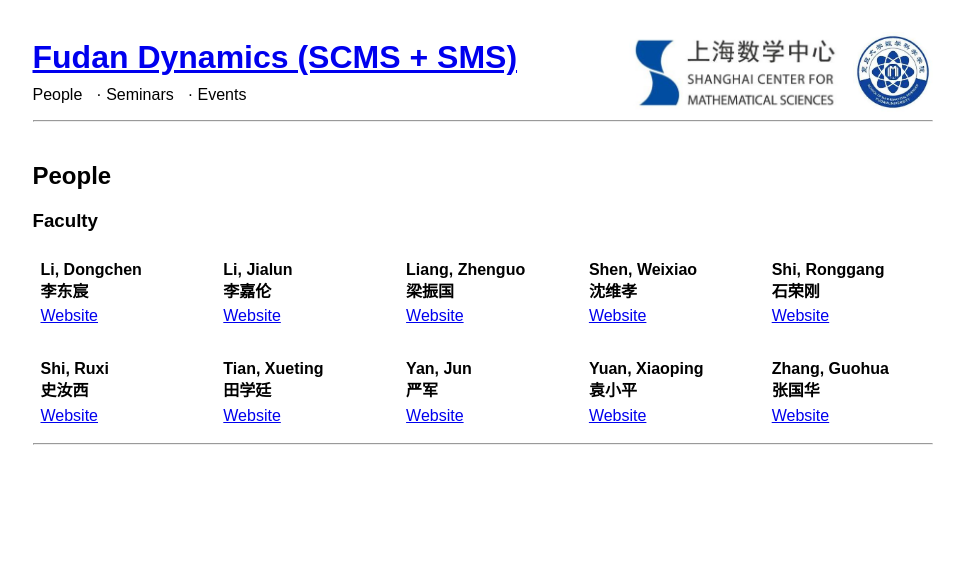
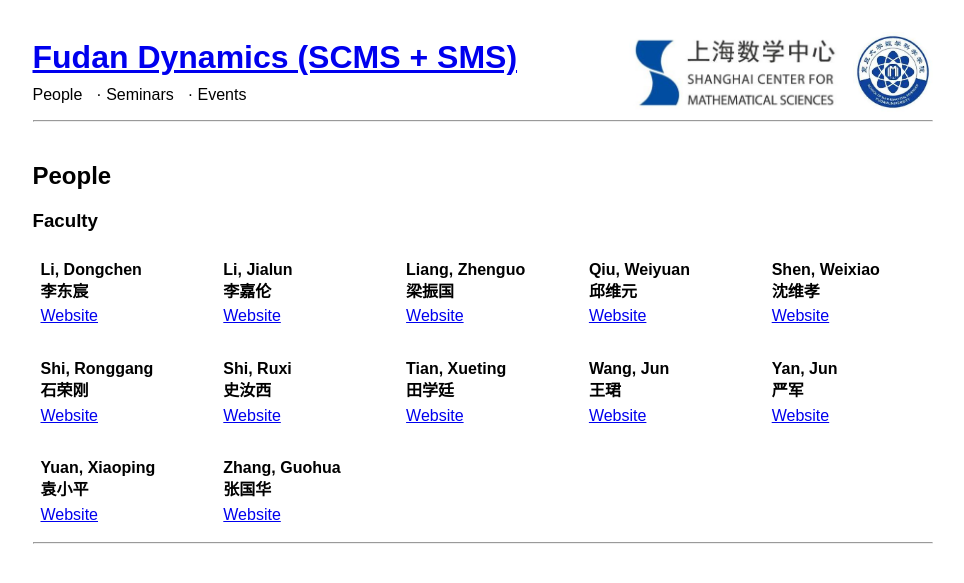
Before and after one commit to dlidynamics/fudandynamics, a Jekyll site: the page built from people/index.md, in a window 1280 px wide. Shown: the top 583 px of the page, without its empty margins (150-1114 px from the left). Built offline with Jekyll 4.4.1, drawn with Linux system fonts in a browser that asks for light colours.

Commit message:
Update people.yml

```diff
--- a/_data/people.yml
+++ b/_data/people.yml
@@ -48,3 +48,13 @@
     name_cn: 梁振国
     role: Faculty
     website: https://math.fudan.edu.cn/fa/16/c30607a326166/page.htm
+
+  - name: "Qiu, Weiyuan"
+    name_cn: 邱维元
+    role: Faculty
+    website: https://math.fudan.edu.cn/fa/10/c30607a326160/page.htm
+
+  - name: "Wang, Jun"
+    name_cn: 王珺
+    role: Faculty
+    website: https://math.fudan.edu.cn/fa/09/c30607a326153/page.htm
```
